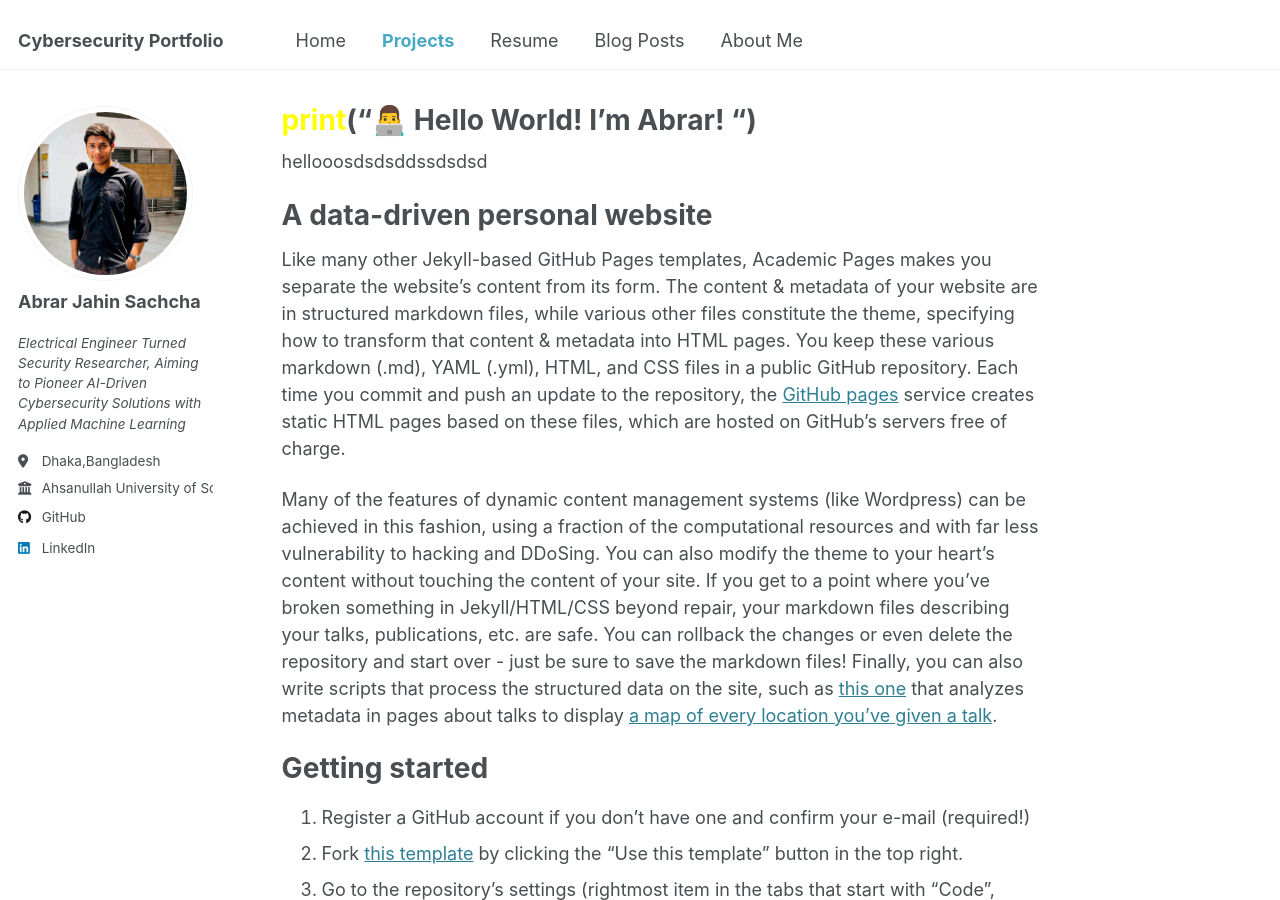
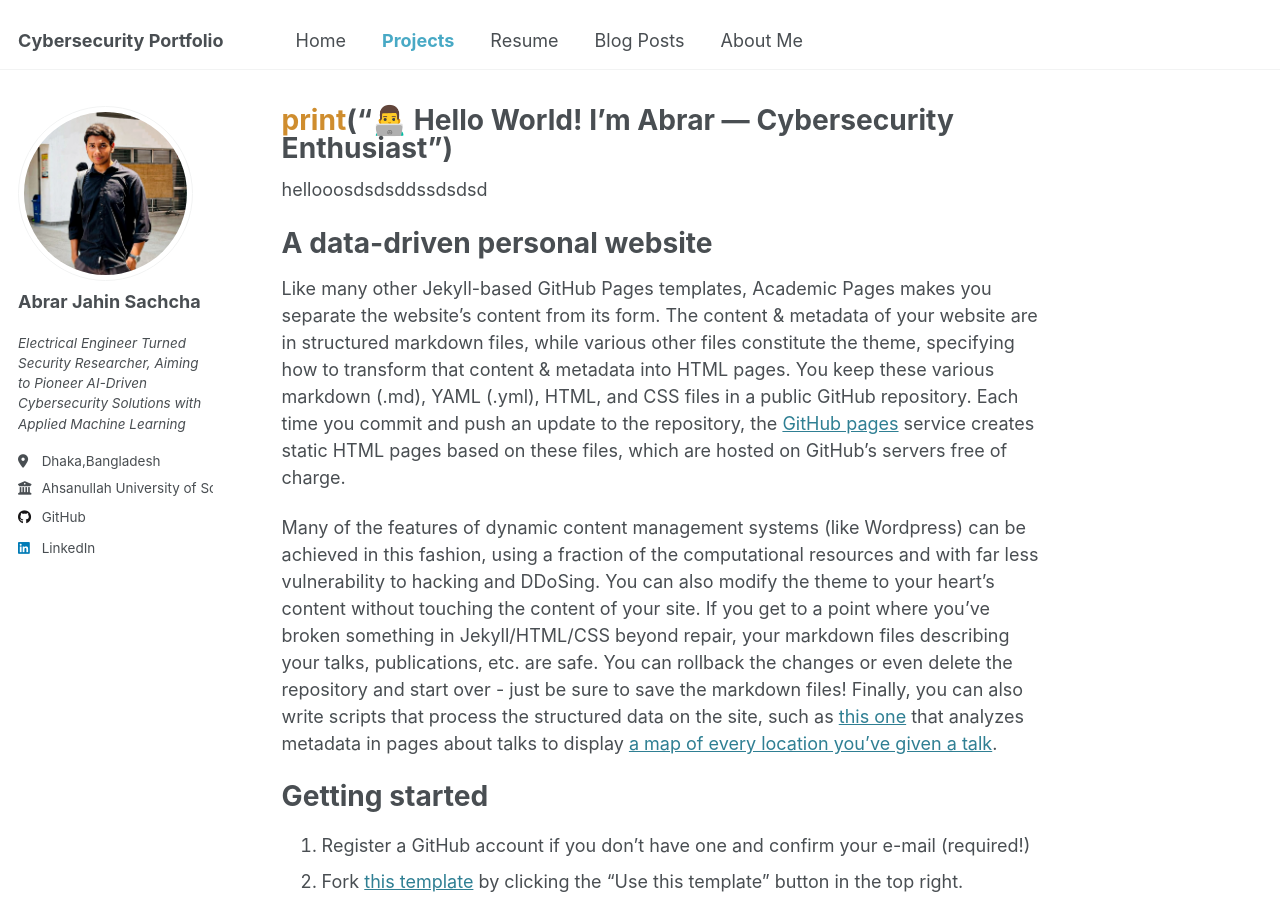
Before and after one commit to AbrarJahin7/cyberportfolio.github.io, a Jekyll site: the page built from _pages/about.md, in a window 1280 px wide and 900 px high. Built offline with Jekyll 4.4.1, drawn with Linux system fonts in a browser that asks for light colours.

Commit message:
Update about.md

```diff
--- a/_pages/about.md
+++ b/_pages/about.md
@@ -1,6 +1,6 @@
 ---
 permalink: /
-title: "<span style='color:yellow;'>print</span>(\"👨‍💻 Hello World! I’m Abrar! \")"
+title: "<span style='color:#cf8d2e;'>print</span>(\"👨‍💻 Hello World! I’m Abrar — Cybersecurity Enthusiast\")"
 author_profile: true
 redirect_from:
   - /about/
```
